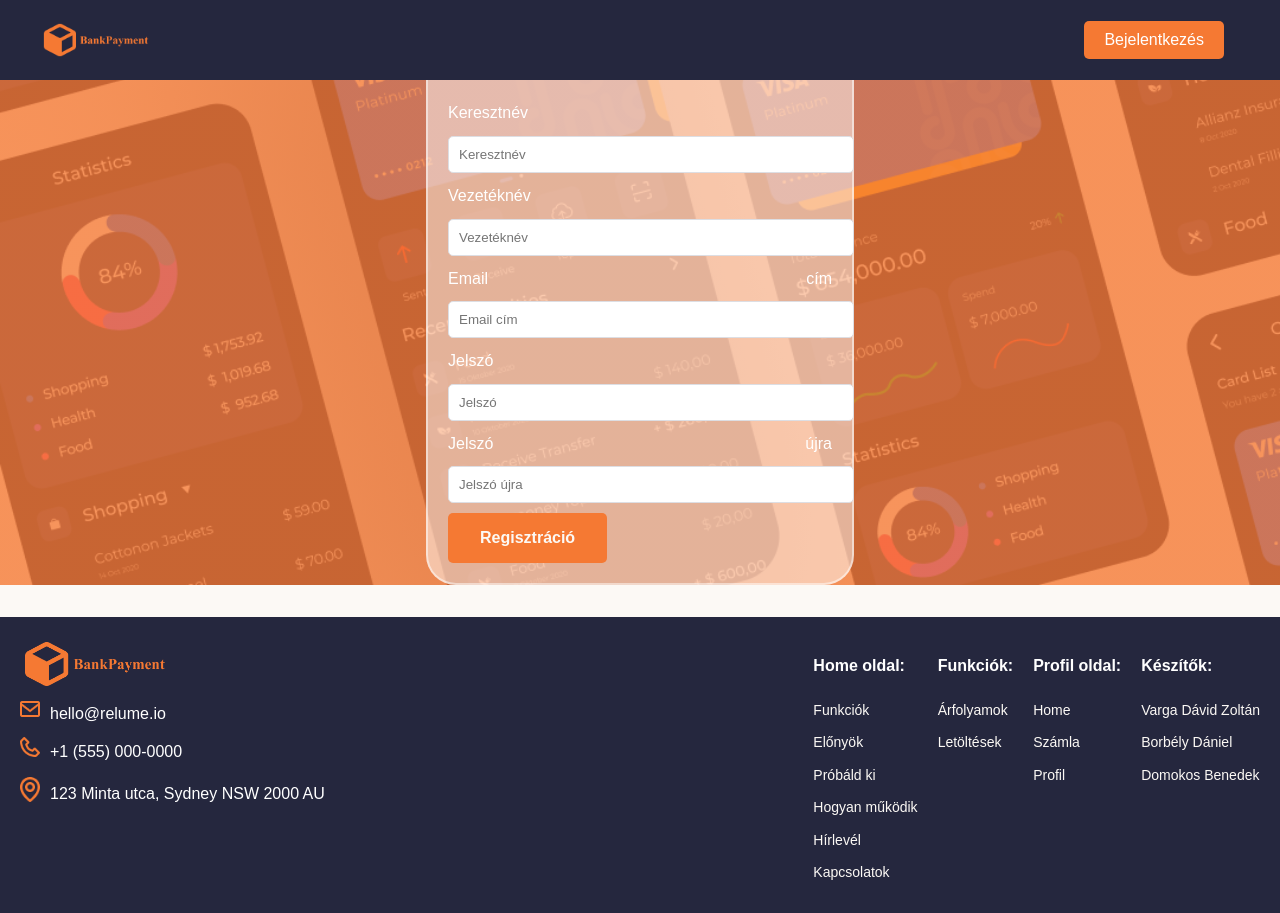
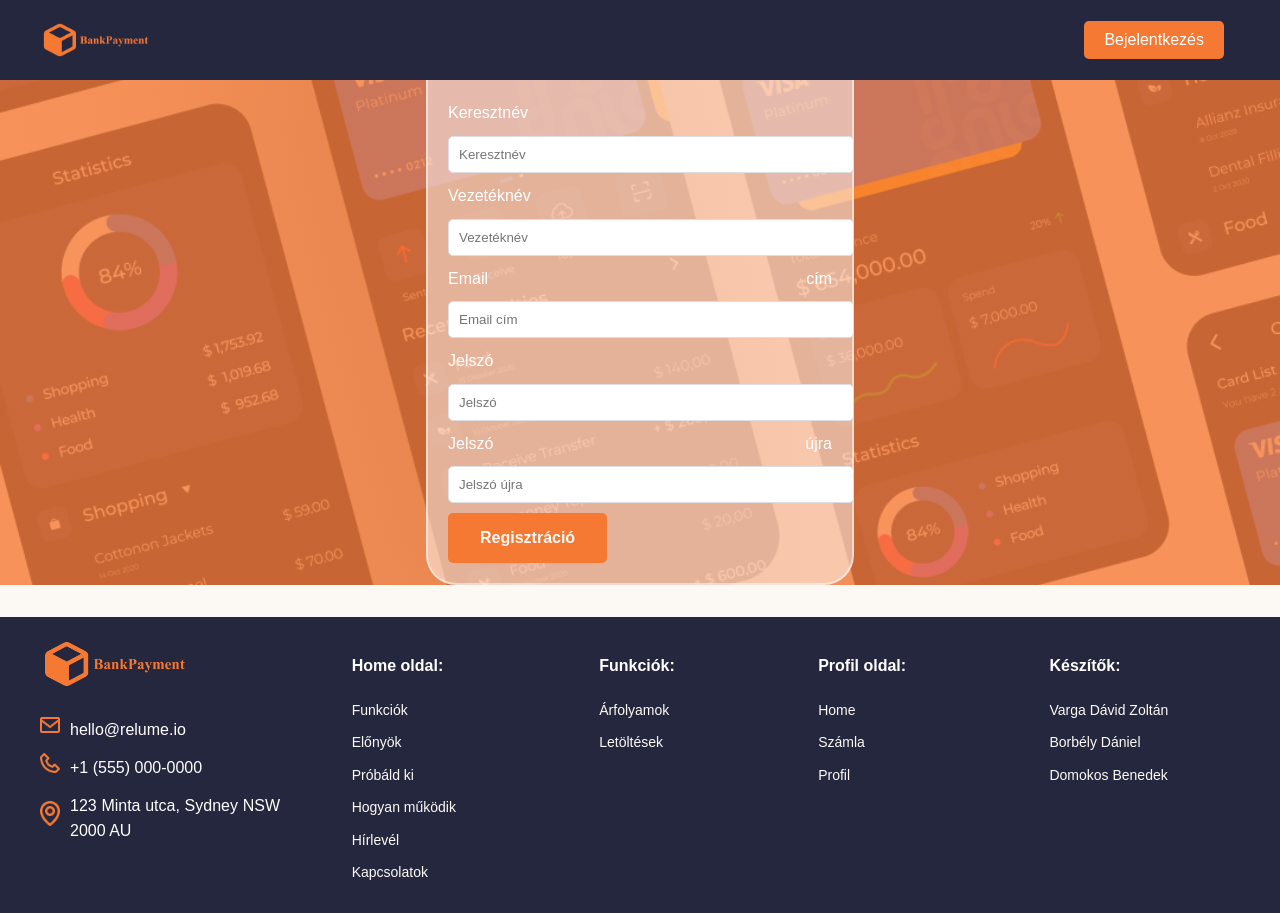
Before and after one commit to DomokosBenedek/Mobil_bank, a React (Vite) app in the folder frontend/: page /Regist in a window 1280 px wide. Built offline with nearby package versions, Linux system fonts and the light colour scheme.

Commit message:
style: footer design

```diff
--- a/frontend/src/components/common/Footer.tsx
+++ b/frontend/src/components/common/Footer.tsx
@@ -7,13 +7,20 @@ import { logicks } from './logic';
 const Footer = () => {
     const { user } = logicks();
 
+    const handleAlert = (e: React.MouseEvent<HTMLAnchorElement, MouseEvent>) => {
+        e.preventDefault();
+        alert('Kérjük, lépjen be a profil oldal megtekintéséhez.');
+    };
+
     console.log(user);
 
   return (
     <footer className="footer">
       <div className="footer-content">
         <div className="footer-logo">
-          <img src={placeholderIcon_text} alt="Logo" />
+          <div className='footer-logo-icon'>
+            <img src={placeholderIcon_text} alt="Logo" />
+          </div>
           <div className="footer-contacts">
             <div>
               <img src={Icon_mail} alt="Email" />
@@ -42,19 +49,29 @@ const Footer = () => {
           <div className="links-column">
             <p>Funkciók:</p>
             <a href="/changes">Árfolyamok</a>
-            <a href="/downloads">Letöltések</a>
+            <a href="/commingSoon">Letöltések</a>
           </div>
           <div className="links-column">
             <p>Profil oldal:</p>
-            <NavLink to={`/profile/${user?.firstName}${user?.lastName}/dashboard`}>Home</NavLink>
-            <NavLink to={`/profile/${user?.firstName}${user?.lastName}/card`}>Számla</NavLink>
-            <NavLink to={`/profile/${user?.firstName}${user?.lastName}/profil`}>Profil</NavLink>
+            {user ? (
+              <>
+                <NavLink to={`/profile/${user?.firstName}${user?.lastName}/dashboard`}>Home</NavLink>
+                <NavLink to={`/profile/${user?.firstName}${user?.lastName}/card`}>Számla</NavLink>
+                <NavLink to={`/profile/${user?.firstName}${user?.lastName}/profil`}>Profil</NavLink>
+              </>
+            ) : (
+                <>
+                    <a href="/commingSoon" onClick={handleAlert}>Home</a>
+                    <a href="/commingSoon" onClick={handleAlert}>Számla</a>
+                    <a href="/commingSoon" onClick={handleAlert}>Profil</a>
+                </>
+            )}
           </div>
           <div className="links-column">
             <p>Készítők:</p>
-            <a href="#">Varga Dávid Zoltán</a>
-            <a href="#">Borbély Dániel</a>
-            <a href="#">Domokos Benedek</a>
+            <a href="/commingSoon">Varga Dávid Zoltán</a>
+            <a href="/commingSoon">Borbély Dániel</a>
+            <a href="/commingSoon">Domokos Benedek</a>
           </div>
         </div>
       </div>
--- a/frontend/src/design/common/footer.css
+++ b/frontend/src/design/common/footer.css
@@ -1,7 +1,7 @@
 .footer {
   background-color: var(--dark-blue);
   color: var(--white);
-  padding: 20px;
+  padding: 20px 40px;
 }
 
 .footer-content {
@@ -11,10 +11,31 @@
   flex-wrap: wrap;
 }
 
+.footer-logo img,
+.footer-contacts img {
+  width: 150px;
+  margin-bottom: 10px;
+}
+
+.footer-contacts img {
+  width: 20px;
+  align-self: center;
+}
+
 .footer-logo {
   display: flex;
   flex-direction: column;
   align-items: flex-start;
+  width: 20%;
+}
+
+.footer-logo-icon {
+  margin-bottom: 1rem;
+}
+
+.footer-contacts img {
+  width: 20px;
+  align-self: center; /* Add this line */
 }
 
 .footer-logo img {
@@ -40,13 +61,14 @@
 
 .footer-links {
   display: flex;
-  gap: 20px;
-  flex-wrap: wrap;
+  justify-content: center;
+  width: 80%;
 }
 
 .links-column {
   display: flex;
   flex-direction: column;
+  margin: 0 auto;
 }
 
 .footer-links p {
```
